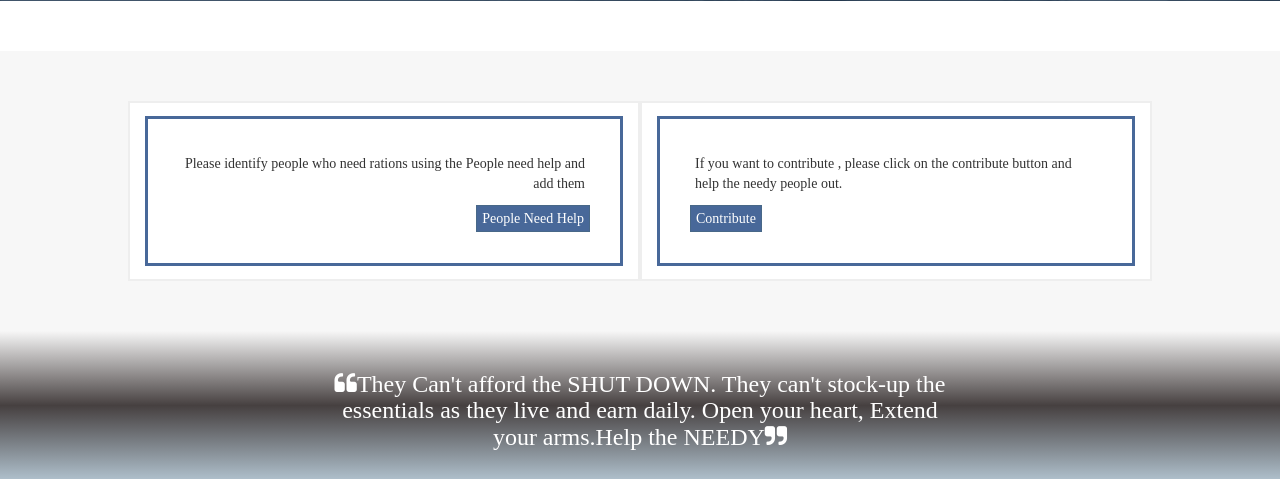
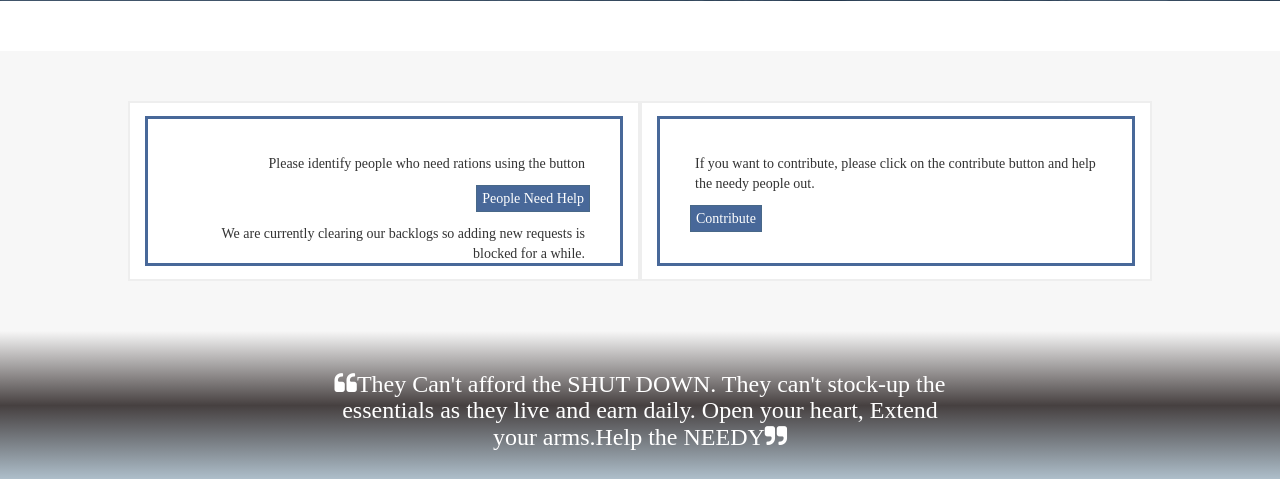
Before and after one commit to ashhadulislam/covid_assistance, a Flask app: page / in a window 1280 px wide. Shown: the part 327-806 px from the top of the page. Run offline with Flask 2, Linux system fonts and the light colour scheme; some libraries are stand-ins or nearby versions.

Commit message:
no more needy

```diff
--- a/templates/addneedy.html
+++ b/templates/addneedy.html
@@ -175,7 +175,7 @@
 				</select>
 			</div>
 
-		    <button type="submit" class="blue btn-center ">Submit</button>
+		    <!-- <button type="submit" class="blue btn-center ">Submit</button> -->
 		</div>
 
 
--- a/templates/base.html
+++ b/templates/base.html
@@ -49,13 +49,15 @@
     <div class="section section2 bg-grey">
       <div class="card1">
         <div>
-          <span>Please identify people who need rations using the People need help and add them</span>
-          <a href="{{ url_for('addneedy') }}" class="blue btn-center">People Need Help</a>
+          <span>Please identify people who need rations using the button</span>
+          <!-- <a href="{{ url_for('addneedy') }}" class="blue btn-center">People Need Help</a> -->
+          <a href="#" class="blue btn-center">People Need Help</a>
+          <span>We are currently clearing our backlogs so adding new requests is blocked for a while.</span>
         </div>
       </div>
       <div class ="card1">
         <div >
-            <span>If you want to contribute , please click on the contribute button and help the needy people out.</span>
+            <span>If you want to contribute, please click on the contribute button and help the needy people out.</span>
             <a href="{{ url_for('pending') }}" class="blue btn-center">Contribute</a>
         </div>
       </div>
```
